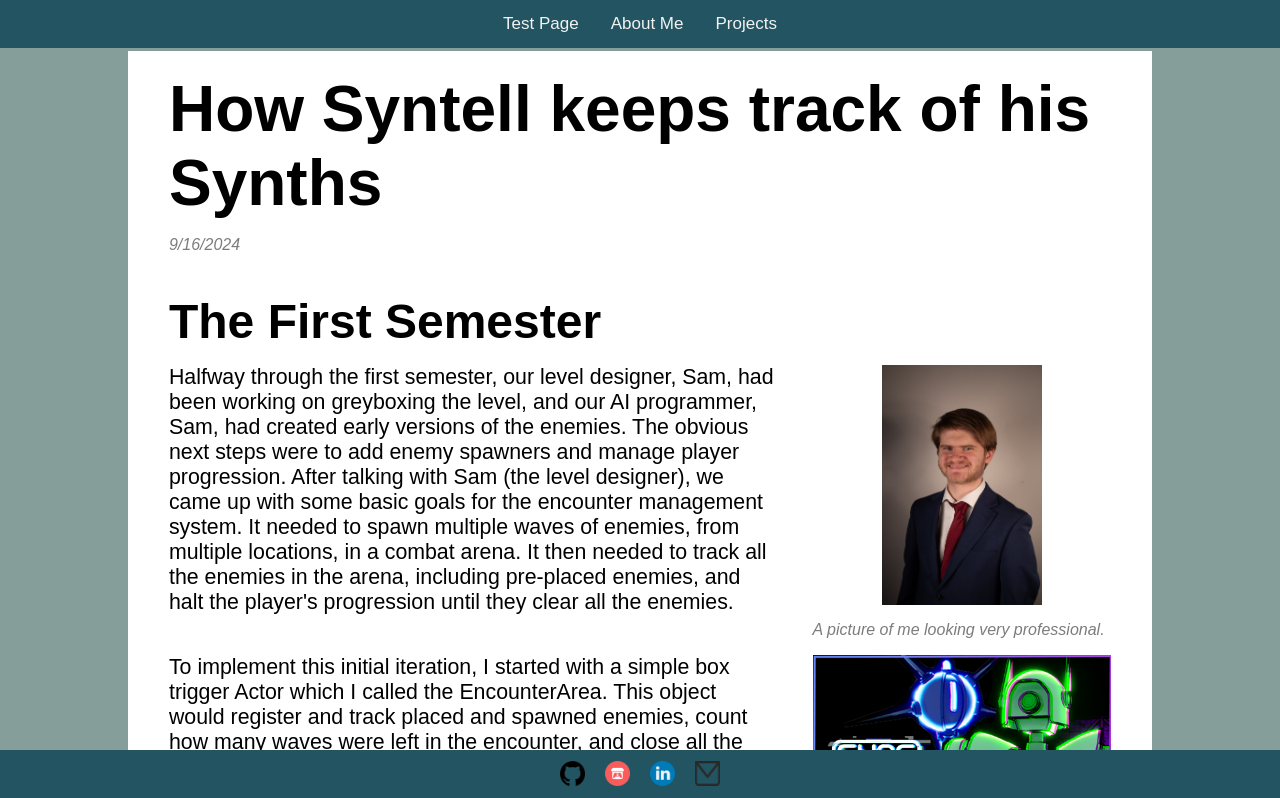
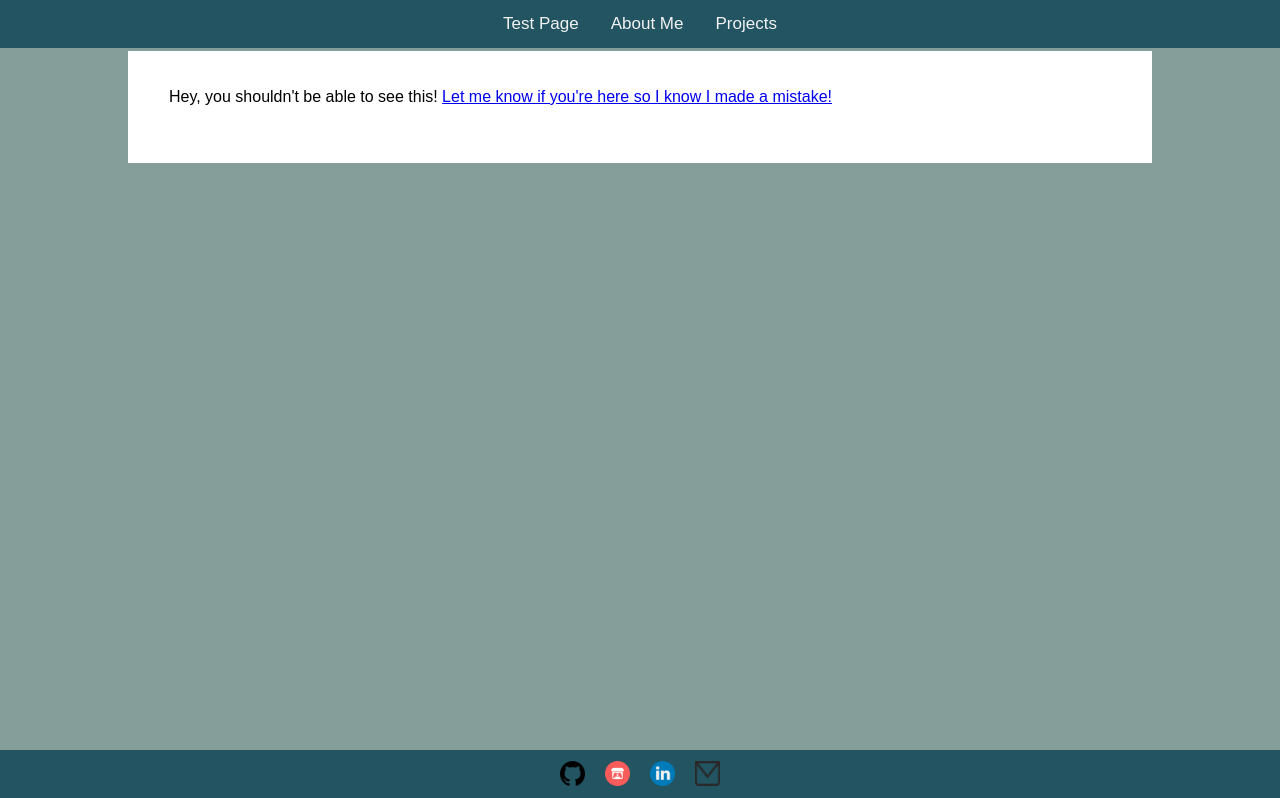
Before and after one commit to hdorer/hdorer.github.io, a React (Vite) app: page /test-page in a window 1280 px wide. Shown: the top 798 px of the page. Built offline with nearby package versions, Linux system fonts and the light colour scheme.

Commit message:
SYNC Showcase Article

```diff
--- a/src/App.tsx
+++ b/src/App.tsx
@@ -5,15 +5,15 @@ import AboutMe from "./routes/AboutMe";
 import Projects from "./routes/Projects";
 import TestPage from "./routes/TestPage";
 import { Article, ArticleData, MediaType } from "./components/Article";
-import encounterArticleJson from "./assets/articles/data/encounter_system.json";
+import syncShowcaseJson from "./assets/articles/data/sync_showcase.json";
 
-const transformedMedia = encounterArticleJson.media.map((item: any) => ({
+const transformedMedia = syncShowcaseJson.media.map((item: any) => ({
 	...item,
 	type: item.type as MediaType
 }));
 
-const encounterArticleData: ArticleData = {
-	...encounterArticleJson,
+const syncShowcaseData: ArticleData = {
+	...syncShowcaseJson,
 	media: transformedMedia
 };
 
@@ -26,7 +26,7 @@ function App() {
 						<Route index element={<AboutMe />} />
 						<Route path="projects/">
 							<Route index element={<Projects />} />
-							<Route path="sync" element={<Article data={encounterArticleData} />} />
+							<Route path="sync" element={<Article data={syncShowcaseData} />} />
 						</Route>
 						{import.meta.env.DEV && <Route path="test-page/" element={<TestPage />} />}
 					</Route>
--- a/src/assets/articles/Encounter System Article.md
+++ /dev/null
@@ -1,17 +0,0 @@
-# The First Semester
-
-Halfway through the first semester, our level designer, Sam, had been working on greyboxing the level, and our AI programmer, Sam, had created early versions of the enemies. The obvious next steps were to add enemy spawners and manage player progression. After talking with Sam (the level designer), we came up with some basic goals for the encounter management system. It needed to spawn multiple waves of enemies, from multiple locations, in a combat arena. It then needed to track all the enemies in the arena, including pre-placed enemies, and halt the player's progression until they clear all the enemies.
-
-To implement this initial iteration, I started with a simple box trigger Actor which I called the EncounterArea. This object would register and track placed and spawned enemies, count how many waves were left in the encounter, and close all the door objects it controlled until the encounter was cleared. I also created a Spawner object and made it spawn a wave of enemies when the player entered the trigger, or cleared the previous wave. These objects together satisfied the initial requirements: when the player walked into the EncounterArea trigger, the doors would close and a wave of enemies would begin spawning from the Spawners that had been placed around the area. Once all the enemies in a wave were killed, the next wave would spawn. Then, once the player had cleared enough waves, the doors would open again and the player could move on.
-
-It was a decent start, but after working with it for a while, Sam (the level designer) felt aspects of it were too restrictive. In its current state, Spawners would spawn the same number of the same type of enemy each wave. He wanted individual waves to be more varied, so I reworked how spawners were configured. I stored an array of enemy class references in a WaveData structure, and stored an array of WaveDatas in the Spawner class. When it was time to spawn a wave, the Spawner would spawn each enemy type listen in the array, and then increment the current wave counter by one. If the current wave was outside the bounds of the WaveData array, it stopped attempting to spawn a new wave when the previous wave was defeated. The encounter was then cleared once all the Spawners in a given EncounterArea ran out of waves to spawn. This meant that an EncounterArea could have a set of spawners with wildly different wave configurations and even numbers of waves and still function just the same, and it enabled Sam to make engagements much more engaging.
-
-# The Second Semester
-
-$MEDIA_ONLY$
-
-The system worked well for Greenlight, but in the second semester, we wanted to expand its functionality even further. I wanted to add a variety of objective types to the game, so that the player could experience a wider variety of challenges. To accomplish this, I created a new Component type which would attach to the EncounterArea Actor and track the completion of the objective. I added integration to the EncounterArea in the BaseObjective class, and allowed the Check Objective function to be overriden so that sub-classes can implement their own objective criteria. Using this system, I created Objective components that require a player to clear a set number of waves, or survive for a set amount of time, or to activate switches placed around the area. Along the way, the wave system had to be changed a bit: spawners now cycle through all their set waves, and stop spawning altogether when the objective is cleared. The player must still defeat the final wave before advancing.
-
-My teammates needed some additional functionality from this system to accomplish their second-semester goals as well. Sam (the AI programmer) wanted to make the enemies fight in formations, where some enemies fight more in the player's face, while others hang back and provide supporting fire. This behavior needed to consider **all** currently loaded enemies, but at that point the only way to do that was to loop through each Encounter Area's list of enemies--not very efficient! To streamline the process, I created an EnemyManager Component class and attached it to the GameMode class used in the levels. This class stores a list of references to each enemy in the level that is updated each time an enemy spawns or dies. Each enemy reference has an accompanying struct which holds data that needs to be accessed by other objects in the level. Sam's AI systems could track the enemies' aggression levels this way, and the new organization helped make other gameplay systems like SYNC targeting more efficient too.
-
-Finally, the narrative team wanted the final encounter of the game to end with a dialogue clip. Fortunately, my teammate, Nick, had already implemented a robust dialogue system, so it was a simple matter of triggering a new dialogue instance at the end of an encounter. I wanted to implement it quickly, so I added a flag to the EncounterArea system for "Play Dialogue After Encounter", and added configurable dialogue parameters. If the flag was checked, the player would see and hear the final dialogue of the game after they defeat the evil, rogue AI, Syntell, tying the whole game of _SYNC_ to a close.
--- /dev/null
+++ b/src/assets/articles/SYNC Showcase.md
@@ -0,0 +1,5 @@
+$MEDIA_ONLY$
+
+Hello! I made this video to talk about my work on my senior capstone game, _SYNC_, with gameplay examples!
+
+[_SYNC_ is available for free on Steam!](https://store.steampowered.com/app/2820790/SYNC/)
--- a/src/assets/articles/Website Article.md
+++ /dev/null
@@ -1,11 +0,0 @@
-Five things I learned while building my website
-
-# Browsers don't run at 60 FPS
-
-# JavaScript is pretty cool, actually
-
-# Some neat React tricks
-
-# Typing is the worst way to create UI
-
-# A genuinely valuable way to use ChatGPT
--- a/src/assets/articles/data/encounter_system.json
+++ /dev/null
@@ -1,29 +0,0 @@
-{
-    "filename": "Encounter System Article.md",
-    "title": "How Syntell keeps track of his Synths",
-    "date": "2024-09-16T00:00:00Z",
-    "media": [
-        {
-            "type": "IMAGE",
-            "src": "portrait.jpg",
-            "paragraph": 1,
-            "caption": "A picture of me looking very professional."
-        },
-        {
-            "type": "IMAGE",
-            "src": "sync-capsule.png",
-            "paragraph": 2,
-            "caption": "The capsule image for my senior year project, SYNC."
-        },
-        {
-            "type": "IMAGE",
-            "src": "landscape.png",
-            "paragraph": 3
-        },
-        {
-            "type": "VIDEO",
-            "src": "https://www.youtube.com/embed/IeL4OB3-ioc?si=tL6tEMuTcgULQP1W",
-            "paragraph": 5
-        }
-    ]
-}
--- /dev/null
+++ b/src/assets/articles/data/sync_showcase.json
@@ -0,0 +1,12 @@
+{
+    "filename": "SYNC Showcase.md",
+    "title": "SYNC Showcase",
+    "date": "2024-11-07T22:38:00Z",
+    "media": [
+        {
+            "type": "VIDEO",
+            "src": "https://www.youtube.com/embed/IeL4OB3-ioc?si=tL6tEMuTcgULQP1W",
+            "paragraph": 0
+        }
+    ]
+}
--- a/src/routes/TestPage.tsx
+++ b/src/routes/TestPage.tsx
@@ -1,10 +1,11 @@
-import { Article, ArticleData } from '../components/Article';
-import articleJson from '../assets/articles/data/encounter_system.json';
+// import { Article, ArticleData } from '../components/Article';
+// import articleJson from '../assets/articles/data/encounter_system.json';
 
-const articleData: ArticleData = articleJson;
+// const articleData: ArticleData = articleJson;
 
 function TestPage() {
-    return <Article data={articleData} />;
+    // return <Article data={articleData} />;
+    return <p style={{ fontFamily: '\"Roboto-Light\", sans-serif' }}>Hey, you shouldn't be able to see this! <a href="mailto:hdorer24@gmail.com">Let me know if you're here so I know I made a mistake!</a></p>;
 }
 
 export default TestPage;
```
